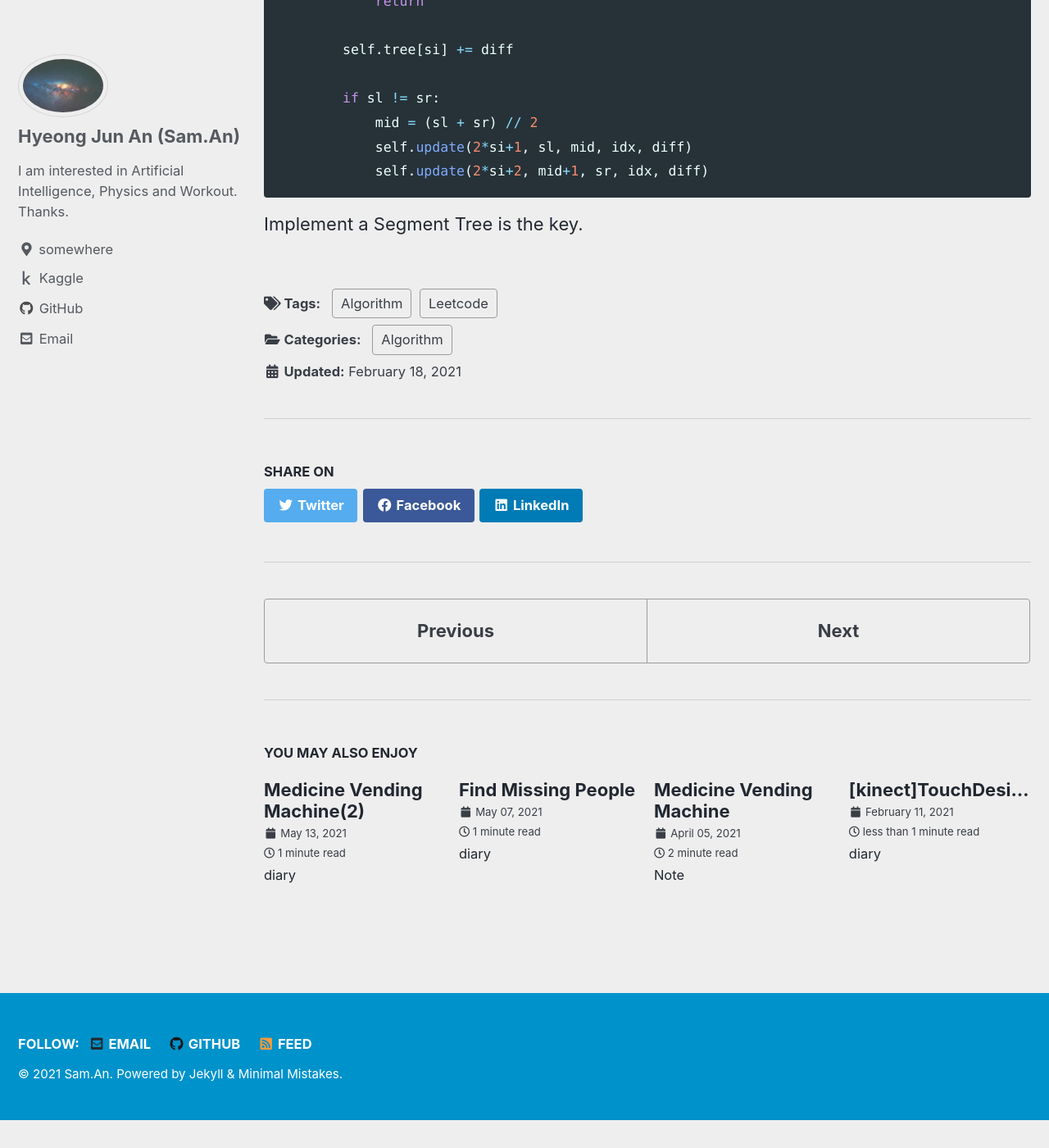
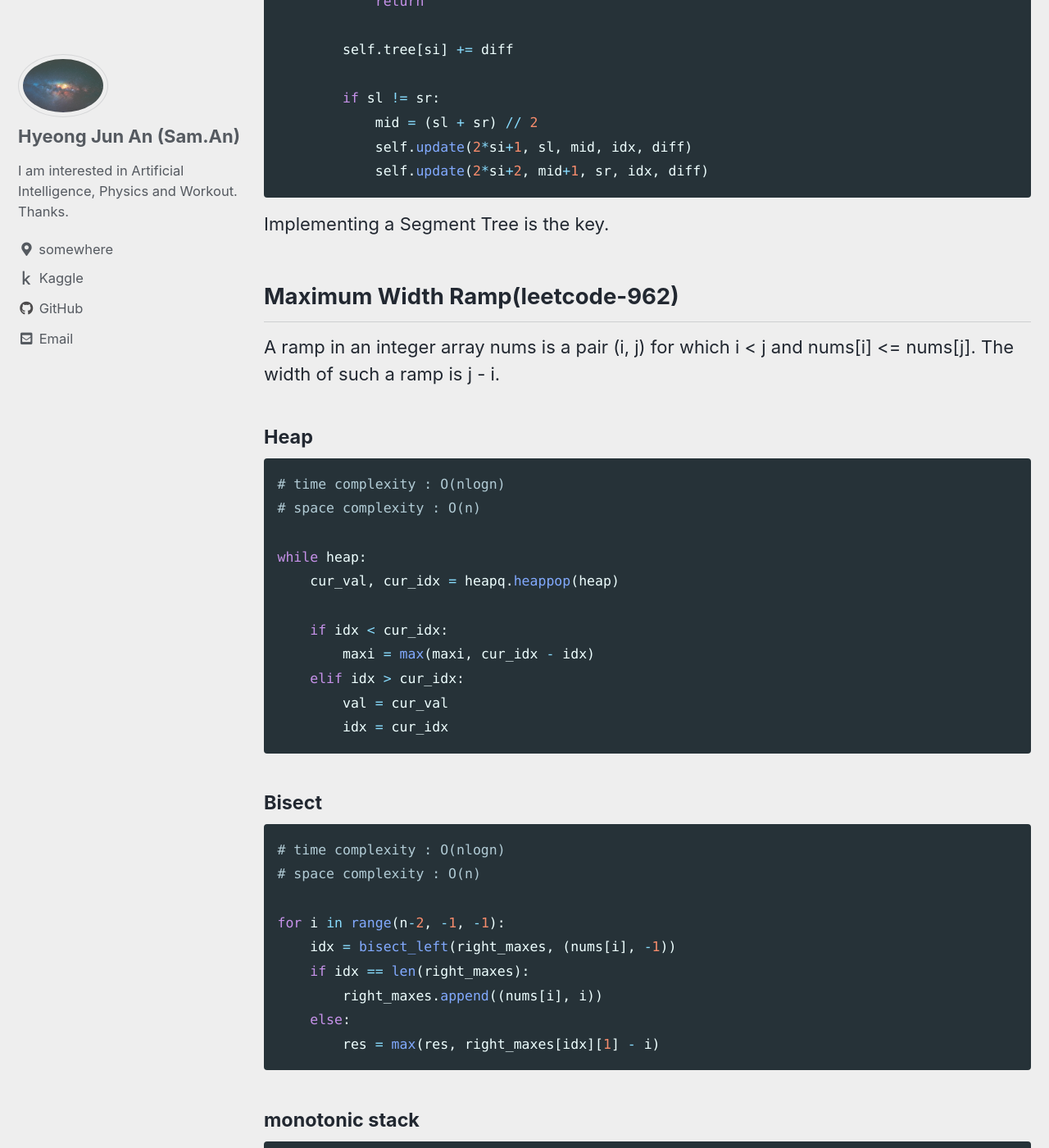
Before and after one commit to sammiee5311/sammiee5311.github.com, a Jekyll site: the page built from _posts/2021-02-18-Algorithm from Leetcode(3).md, in a window 1280 px wide and 1400 px high, scrolled down 2723 px. Shown: the whole window at 82% size. Built offline with Jekyll 4.4.1, drawn with Linux system fonts in a browser that asks for light colours; cached includes are drawn as plain includes; before the commit the page ends 4089 px from its top, so only the background shows below that; some of the changed text lies outside the part shown.

Commit message:
Add Maximum Width Ramp(leetcode-962)

````diff
--- a/_posts/2021-02-18-Algorithm from Leetcode(3).md
+++ b/_posts/2021-02-18-Algorithm from Leetcode(3).md
@@ -103,4 +103,51 @@ class SegmentTree:
             self.update(2*si+2, mid+1, sr, idx, diff)
 ```
 
-Implement a Segment Tree is the key.
+Implementing a Segment Tree is the key.
+
+## Maximum Width Ramp(leetcode-962)
+
+A ramp in an integer array nums is a pair (i, j) for which i < j and nums[i] <= nums[j]. The width of such a ramp is j - i.
+
+#### Heap
+``` python
+# time complexity : O(nlogn)
+# space complexity : O(n)
+
+while heap:
+    cur_val, cur_idx = heapq.heappop(heap)
+
+    if idx < cur_idx:
+        maxi = max(maxi, cur_idx - idx)
+    elif idx > cur_idx:
+        val = cur_val
+        idx = cur_idx
+```
+
+#### Bisect
+``` python
+# time complexity : O(nlogn)
+# space complexity : O(n)
+
+for i in range(n-2, -1, -1):
+    idx = bisect_left(right_maxes, (nums[i], -1))
+    if idx == len(right_maxes):
+        right_maxes.append((nums[i], i))
+    else:
+        res = max(res, right_maxes[idx][1] - i)
+```
+
+#### monotonic stack
+``` python
+# time complexity : O(n) (worst case O(n2))
+# space complexity : O(n)
+
+s = []
+for i in range(len(nums)):
+    if not s or nums[i] < nums[s[-1]]:
+        s.append(i)
+ans = 0
+for i in range(len(nums) - 1, -1, -1):
+    while s and nums[s[-1]] <= nums[i]:
+        ans = max(ans, i - s.pop())
+```
````
